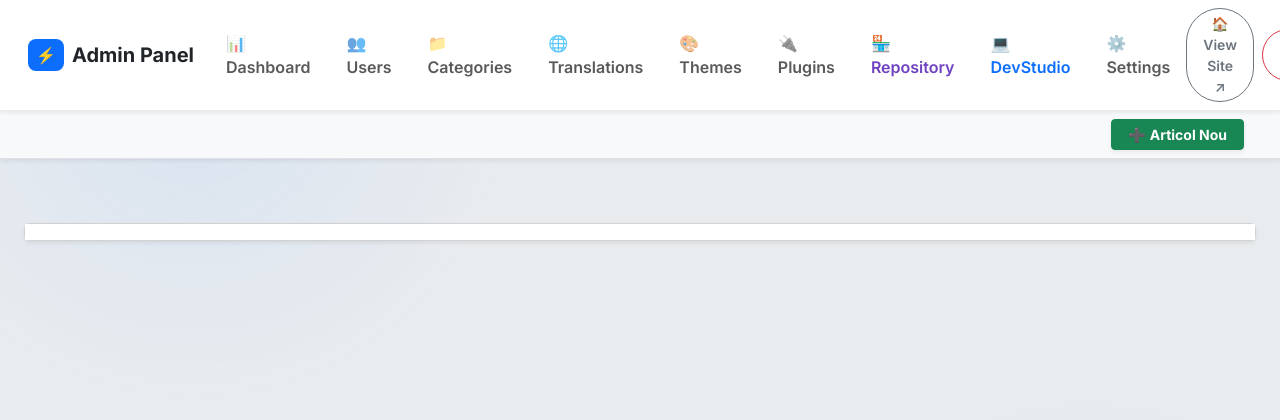
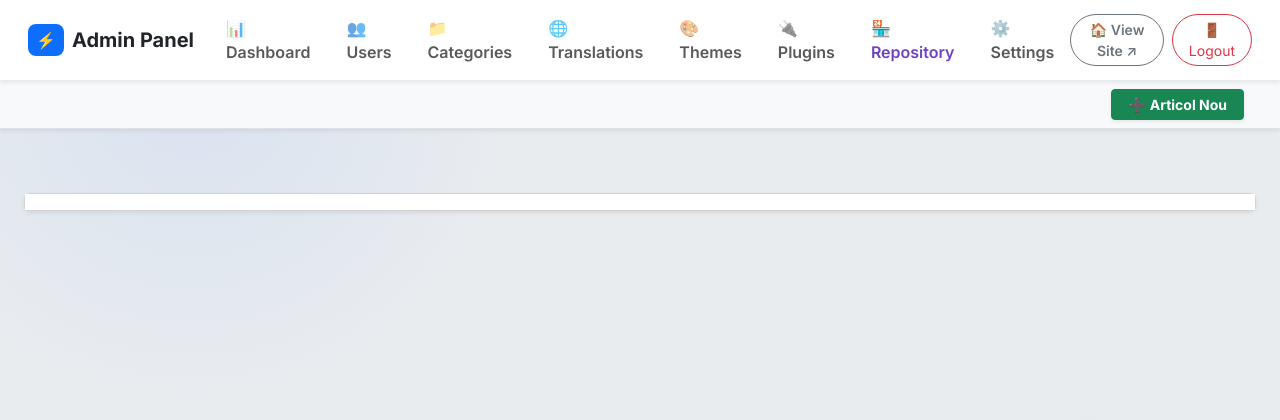
Before and after one commit to vlahx/app-blog, a FastAPI app: template app/templates/admin/index.html in a window 1280 px wide; the page is wider, and only the part inside the window is pictured. Shown: the top 420 px of that part. Run offline with FastAPI, Linux system fonts and the light colour scheme; the template is opened without the code that fills it, so the values that code supplies are empty; parts of the project's set-up code (start-up, migrations or seed data) failed here and were passed over.

Commit message:
refactor(admin): remove hardcoded DevStudio from main navbar, render via subnavbar plugin hook

```diff
--- a/app/templates/admin/admin_base.html
+++ b/app/templates/admin/admin_base.html
@@ -63,9 +63,6 @@
             <a class="nav-link fw-semibold px-3 rounded-2" style="color: #6f42c1;" href="/admin/repo">🏪 Repository</a>
           </li>
           <li class="nav-item">
-            <a class="nav-link fw-semibold px-3 rounded-2" style="color: #0d6efd;" href="/admin/plugins/devstudio">💻 DevStudio</a>
-          </li>
-          <li class="nav-item">
             <a class="nav-link fw-semibold px-3 rounded-2" href="/admin/settings">⚙️ {{ t('admin.settings.title') if t else 'Settings' }}</a>
           </li>
         </ul>
```
